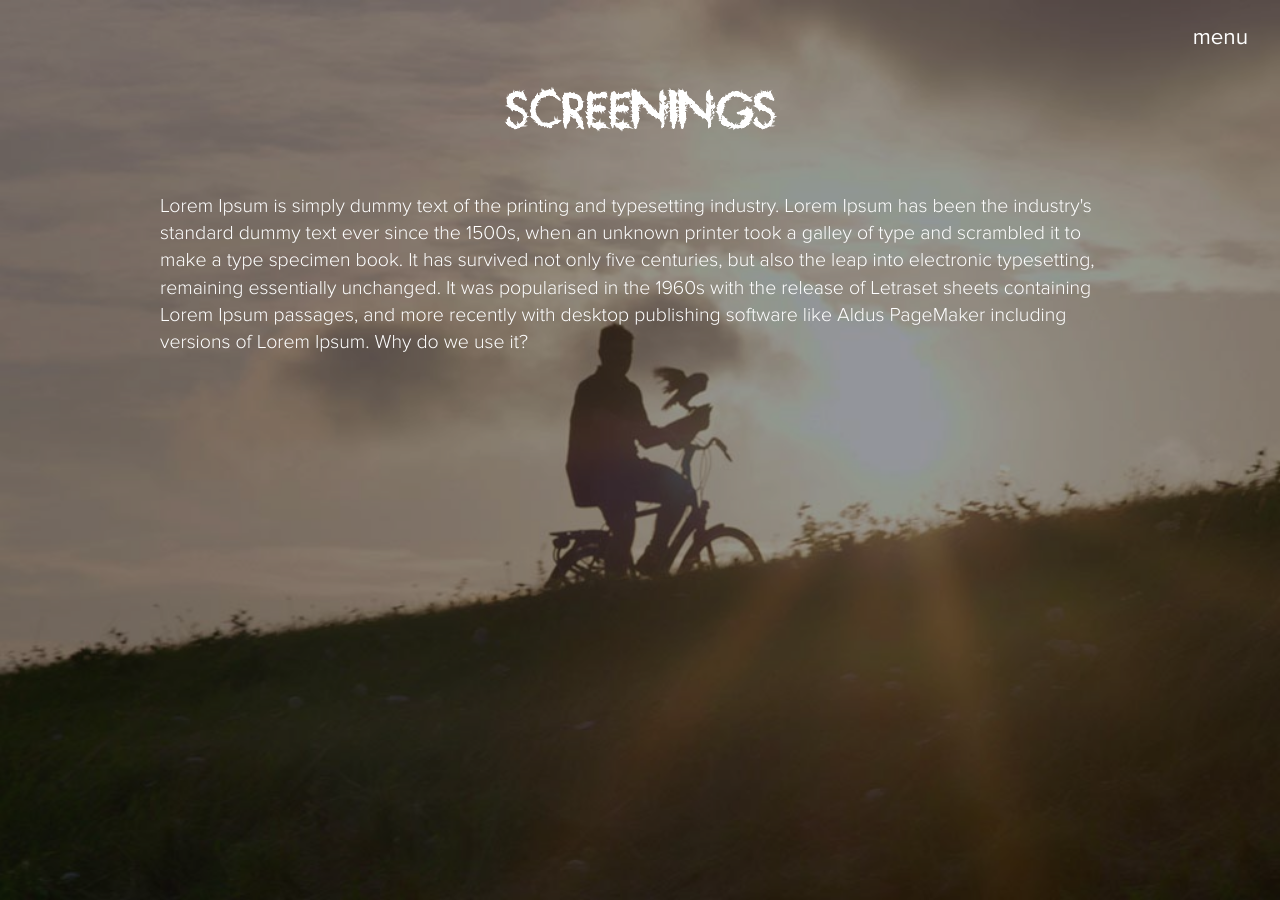
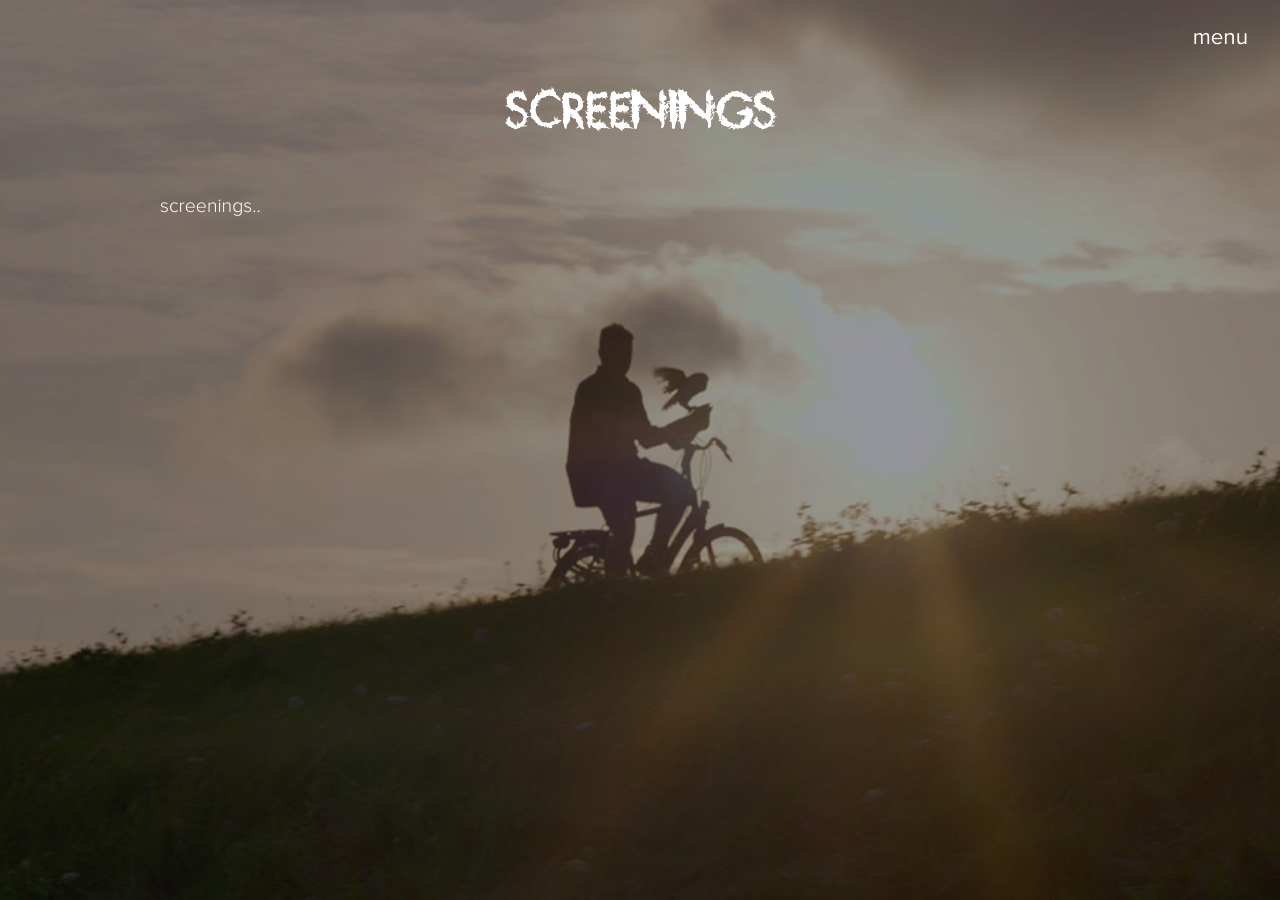
Before and after one commit to vogelvriend/vogelvriend.github.io, a Jekyll site: the page built from screenings.md, in a window 1280 px wide. Built offline with Jekyll 4.4.1, drawn with Linux system fonts in a browser that asks for light colours; nearby versions of some CDN libraries.

Commit message:
Updated Screenings

```diff
--- a/screenings.md
+++ b/screenings.md
@@ -6,6 +6,4 @@ quote_by: de Volkskrant
 layout: screenings
 ---
 
-Lorem Ipsum is simply dummy text of the printing and typesetting industry. Lorem Ipsum has been the industry's standard dummy text ever since the 1500s, when an unknown printer took a galley of type and scrambled it to make a type specimen book. It has survived not only five centuries, but also the leap into electronic typesetting, remaining essentially unchanged. It was popularised in the 1960s with the release of Letraset sheets containing Lorem Ipsum passages, and more recently with desktop publishing software like Aldus PageMaker including versions of Lorem Ipsum.
-
-Why do we use it?
+screenings..
```
